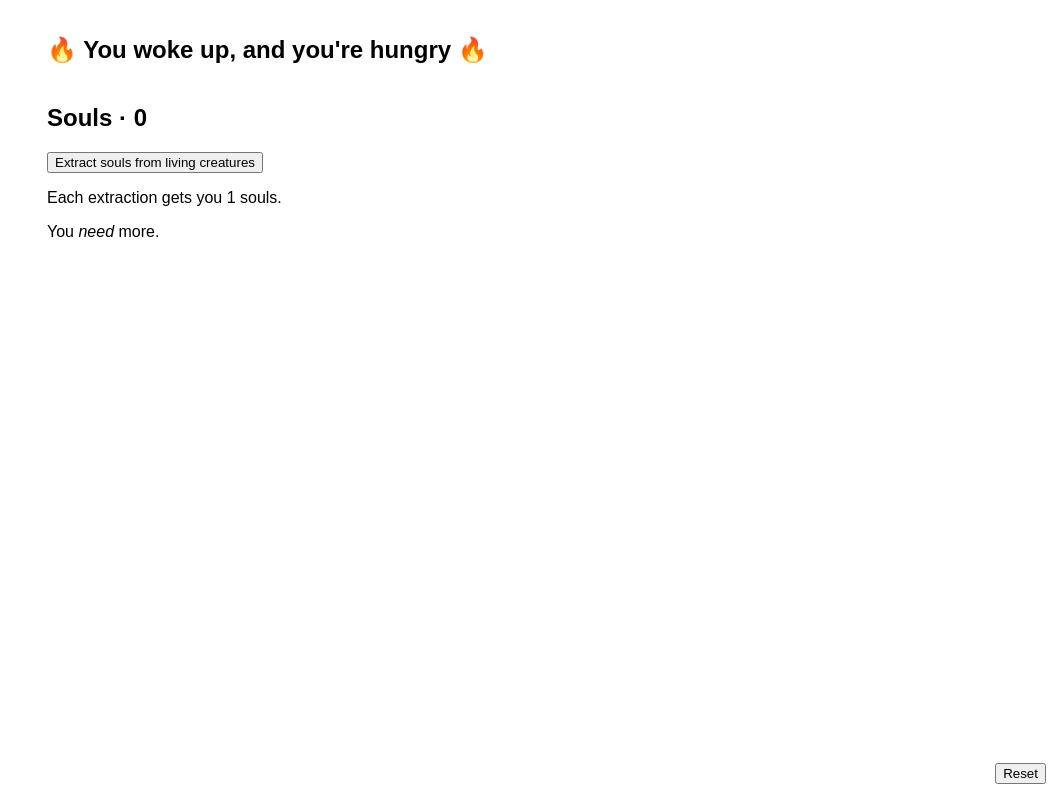
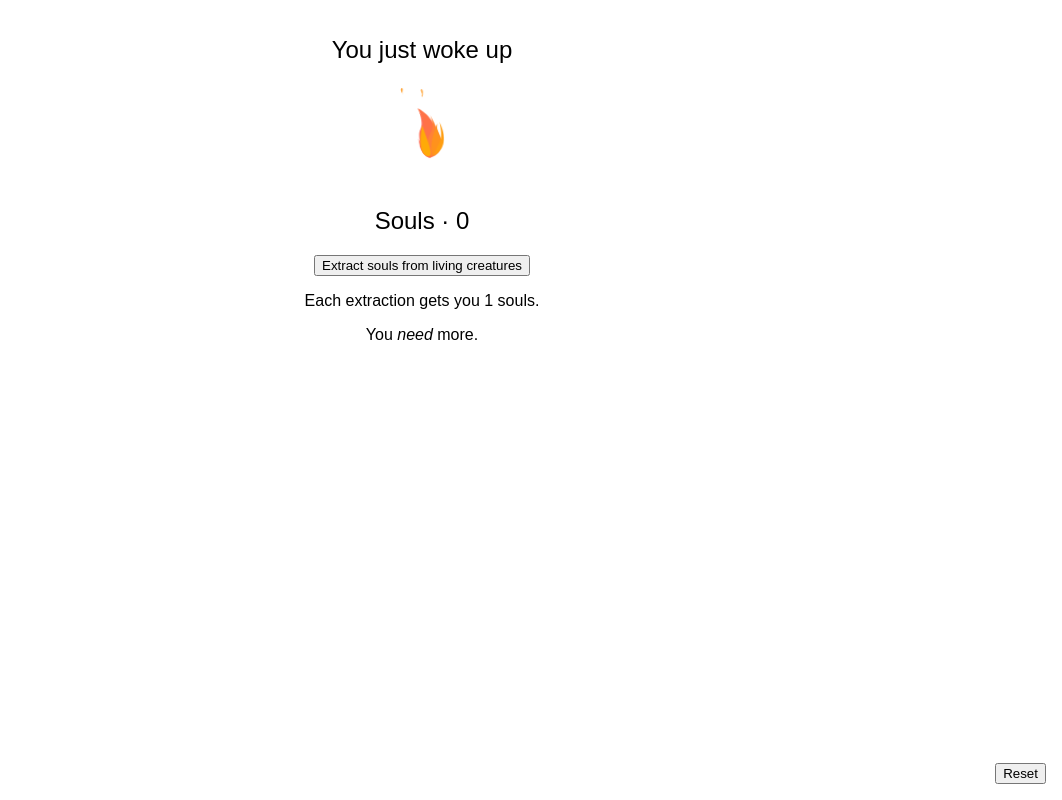
Before and after one commit to agateblue/demonology, a Vue app: page /#/ in a window 1280 px wide. Shown: the whole page, without its empty margins (218-1280 px from the left). Built offline with nearby package versions, Linux system fonts and the light colour scheme.

Commit message:
styling and layout

```diff
--- /dev/null
+++ b/src/components/Fire.vue
@@ -0,0 +1,20 @@
+<template>
+  <svg version="1.1" id="fire" xmlns="http://www.w3.org/2000/svg" xmlns:xlink="http://www.w3.org/1999/xlink" x="0px" y="0px"
+    width="125px" height="189.864px" viewBox="0 0 125 189.864" enable-background="new 0 0 125 189.864" xml:space="preserve">
+    <path class="flame-main" d="M76.553,186.09c0,0-10.178-2.976-15.325-8.226s-9.278-16.82-9.278-16.82s-0.241-6.647-4.136-18.465
+      c0,0,3.357,4.969,5.103,9.938c0,0-5.305-21.086,1.712-30.418c7.017-9.333,0.571-35.654-2.25-37.534c0,0,13.07,5.64,19.875,47.54
+      c6.806,41.899,16.831,45.301,6.088,53.985"/>
+    <path class="flame-main one" d="M61.693,122.257c4.117-15.4,12.097-14.487-11.589-60.872c0,0,32.016,10.223,52.601,63.123
+      c20.585,52.899-19.848,61.045-19.643,61.582c0.206,0.537-19.401-0.269-14.835-18.532S57.576,137.656,61.693,122.257z"/>
+    <path class="flame-main two" d="M81.657,79.192c0,0,11.549,24.845,3.626,40.02c-7.924,15.175-21.126,41.899-0.425,64.998
+      C84.858,184.21,125.705,150.905,81.657,79.192z"/>
+    <path class="flame-main three" d="M99.92,101.754c0,0-23.208,47.027-12.043,80.072c0,0,32.741-16.073,20.108-45.79
+      C95.354,106.319,99.92,114.108,99.92,101.754z"/>
+    <path class="flame-main four" d="M103.143,105.917c0,0,8.927,30.753-1.043,46.868c-9.969,16.115-14.799,29.041-14.799,29.041
+      S134.387,164.603,103.143,105.917z"/>
+    <path class="flame-main five" d="M62.049,104.171c0,0-15.645,67.588,10.529,77.655C98.753,191.894,69.033,130.761,62.049,104.171z"/>
+    <path class="flame" d="M101.011,112.926c0,0,8.973,10.519,4.556,16.543C99.37,129.735,106.752,117.406,101.011,112.926z"/>
+    <path class="flame one" d="M55.592,126.854c0,0-3.819,13.29,2.699,16.945C64.038,141.48,55.907,132.263,55.592,126.854z"/>
+    <path class="flame two" d="M54.918,104.595c0,0-3.959,6.109-1.24,8.949C56.93,113.256,52.228,107.329,54.918,104.595z"/>
+  </svg>
+</template>
--- a/src/styles.css
+++ b/src/styles.css
@@ -8,6 +8,14 @@
   --body-width: 750px;
 
   --border-color: #EEEEEE;
+
+  --fire-main-color: darkorange;
+  --fire-main-filter: hue-rotate(-35deg);
+  --fire-one-filter: brightness(100%) hue-rotate(-30deg);
+  --fire-two-filter: brightness(110%) hue-rotate(-25deg);
+  --fire-three-filter: brightness(115%) hue-rotate(-15deg);
+  --fire-four-filter: brightness(120%) hue-rotate(-10deg);
+  --fire-five-filter: brightness(125%) hue-rotate(-5deg);
 }
 
 * {
@@ -30,15 +38,21 @@ main {
   min-height: 100vh;
 }
 
+h1, h2, h3, h4 {
+  font-weight: normal;
+}
 .text--center {
   text-align: center;
 }
 
-.vertical--center {
+.align-items--center {
   display: flex;
-  flex-direction: column;
+  align-items: center;
+}
+
+.justify-content--center {
+  display: flex;
   justify-content: center;
-  min-height: 100vh;
 }
 
 table {
@@ -181,3 +195,78 @@ hr {
   border-top: 1px solid var(--border-color);
   margin-top: var(--spacing-3);
 }
+
+/* fire animation */
+#fire {
+  height: 75px;
+}
+
+#fire .flame {
+  fill: var(--fire-main-color);
+  animation-name: flamefly;
+  animation-duration: 2s;
+  animation-timing-function: linear;
+  animation-iteration-count: infinite;
+  opacity: 0;
+  transform-origin: 50% 50% 0;
+}
+#fire .flame.one {
+  animation-delay: 1s;
+  animation-duration: 3s;
+}
+#fire .flame3.two{
+  animation-duration: 5s;
+  animation-delay: 1s;
+}
+
+#fire .flame-main {
+  fill: var(--fire-main-color);
+  filter: var(--fire-main-filter);
+  animation-name: flameWobble;
+  animation-duration: 3s;
+  animation-timing-function: linear;
+  animation-iteration-count: infinite;
+}
+#fire .flame-main.one {
+  filter: var(--fire-one-filter);
+  animation-duration: 4s;
+  animation-delay: 1s;
+}
+#fire .flame-main.two {
+  filter: var(--fire-two-filter);
+  animation-duration: 3s;
+  animation-delay: 2s;
+}
+#fire .flame-main.three {
+  filter: var(--fire-three-filter);
+  animation-duration: 2.1s;
+  animation-delay: 3s;
+}
+#fire .flame-main.four {
+  filter: var(--fire-four-filter);
+  animation-duration: 3.2s;
+  animation-delay: 4s;
+}
+#fire .flame-main.five {
+  filter: var(--fire-five-filter);
+  animation-duration: 2.5s;
+  animation-delay: 5s;
+}
+@keyframes flameWobble {
+  50% {
+    transform: scale(1,1.2) translate(0, -30px) rotate(-2deg);
+  }
+}
+@keyframes flamefly {
+  0%{
+    transform: translate(0) rotate(180deg);
+  }
+   50% {
+     opacity: 1;
+  }
+  100% {
+    transform: translate(-20px, -100px) rotate(180deg);
+    opacity: 0;
+  }
+}
+/* end fire animation */
--- a/src/views/Home.vue
+++ b/src/views/Home.vue
@@ -1,8 +1,11 @@
 <template>
   <section class="py-3">
-    <h1>🔥 You woke up, and you're hungry 🔥</h1>
-    <div class="stackable row">
-      <div>
+    <div class="text--center">
+      <h1>You just woke up</h1>
+      <fire></fire>
+    </div>
+    <div class="stackable row my-4">
+      <div class="text--center">
         <h2>
           Souls · {{ formatNumber(parseInt($store.state.current.souls), $store.state.settings.notation) }}
         </h2>
@@ -17,7 +20,7 @@
         </p>
       </div>
 
-      <div v-if="$store.getters['values']['minions.enabled']">
+      <div class="text--center" v-if="$store.getters['values']['minions.enabled']">
         <h2>
           Minions ·
           {{ formatNumber($store.state.current.minions, $store.state.settings.notation) }}
@@ -32,7 +35,7 @@
           They improve souls extraction by {{ formatNumber(parseInt($store.getters['values']['minions.power'] * $store.state.current.minions), $store.state.settings.notation) }}.
         </p>
       </div>
-      <div v-if="$store.getters['values']['occultists.enabled']">
+      <div class="text--center" v-if="$store.getters['values']['occultists.enabled']">
         <h2>
           Occultists
           ·
@@ -89,7 +92,12 @@
 <script>
 import {formatNumber} from '@/utils'
 
+import Fire from '@/components/Fire'
+
 export default {
+  components: {
+    Fire
+  },
   data () {
     return {
       formatNumber
```
Also changed, not shown: 1 other file (tests, documents, lock files or other folders).
